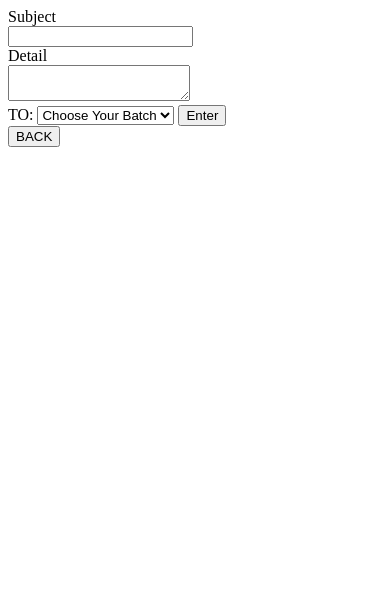
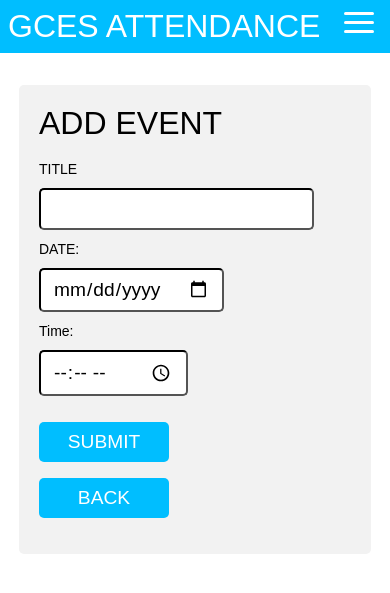
Before and after one commit to Abiral1234/MinorProject1-GCESAttendance, a PHP site: the page made by 1 admin/AddNotice.php in a window 390 px wide. Shown: the top 593 px of the page. Run offline with PHP 8.4, Linux system fonts and the light colour scheme; data that the repository does not hold is empty.

Commit message:
Event and notice changes

```diff
--- a/1 admin/AddNotice.php
+++ b/1 admin/AddNotice.php
@@ -1,43 +1,68 @@
-<?php include_once'../connection.php';?>
+<?php include_once '../connection.php'; ?>
 <!DOCTYPE html>
 <html>
 <head>
-	<title></title>
+	<title>Events</title>
+	<link rel="stylesheet" type="text/css" href="../CSS/AddEvent.css">
 </head>
 <body>
-<form action="" method="POST" class="textform">
-  <span>Subject</span><br>
-  <input type="text" name="subject"><br>
-  <span>Detail</span><br>
-<textarea class="textarea" name="detail"></textarea><br>
-<span>TO:</span>
- <!-- Select Menu for batch imported  from batch table database-->
-<select id="batch_select2" class="batch_select2" name="selected_batch" >
-<option  selected value="No batch selected" >Choose Your Batch</option>
-<?php
-    $sql_select_batch="SELECT * FROM `batch_list`;";
-    $result_batch=mysqli_query($conn ,$sql_select_batch);
-    while($row= mysqli_fetch_assoc($result_batch)){
-?>
-<option required value="<?php echo $row['batchname']?>" name="option_value" >
-    <?php echo $row['batchname'] ;?>
-  </option>
-    <?php }?>
-</select>
-<input  class="btn2" type="submit" name="text_submit" value="Enter">
+<nav class="navbar">
+        <div class="brand-title">Gces Attendance</div>
+        <a href="#" class="toggle-button">
+          <span class="bar"></span>
+          <span class="bar"></span>
+          <span class="bar"></span>
+        </a>
+        <div class="navbar-links">
+            <ul>
+				<li><a href="Home.php">Home</a> </li>
+				<li><a href="view.php">View</a> </li>
+				<li><a href="Statistics.php">Statistics</a> </li>     			   <!-- nav bar -->
+				<li><a href="notice.php">Notice</a></li>
+				<li><a href="../index.php">logout</a> </li>
 
+			</ul>
+        </div>
+	  </nav>
+</header>
+
+<script src="../JS/navbar.js"></script>
+<div class="container">
+<form class="Event" action="" method="POST">
+	<div class="addevent">
+<span class="hello">ADD EVENT</span><br></br>
+	</div>
+	<div class="entertitle">
+<span>TITLE</span><br>
+
+<input type="text" name="title"><br>
+	</div>
+	<div class="enterdate">
+<span>DATE:</span><br>
+<input type="date" class="dateclass" name="date"><br>
+	</div>
+	<div class="entertime">
+	<span>Time:</span><br>
+<input type="time" name="time">
+	</div>
+	<div class="submitbut">
+<input type="submit" class="btn1" name="event_submit">
+	</div>
 </form>
 <?php
-if (isset($_POST['text_submit'])) {
-  $subject=$_POST['subject'];
-  $detail=$_POST['detail'];
-  $datetime1=date("Y-m-d H:i:s");
-  $date=date("Y-m-d");
-  $sql_insert_textnotice="INSERT INTO `text_notice`(subject,detail,datetime,date) VALUES('$subject','$detail','$datetime1','$date')";
-  if($result=mysqli_query($conn , $sql_insert_textnotice)){}
-    else{echo "cannot import";}
-}
+	if (isset($_POST['event_submit'])) {
+	$title=$_POST['title'];
+	$date=$_POST['date'];
+	$time= $_POST['time'];
+	echo $time;
+	$sql_insert_event="INSERT INTO `upcoming_event`(title,date) VALUES('$title','$date')";
+	$result=mysqli_query($conn,$sql_insert_event);
+
+	}
 ?>
-<a href="notice.php"><button>BACK</button></a>
+<div class="backbut">
+<a href="notice.php"><button class="btn1">BACK</button></a>
+</div>
+</div>
 </body>
 </html>
--- /dev/null
+++ b/CSS/AddEvent.css
@@ -0,0 +1,211 @@
+*{
+    margin: 0;
+    padding: 0;
+}
+body{
+	margin: 0;
+	font-family: sans-serif;
+	font-weight: 350;
+}
+.background_image{
+	background: url("../Images/white.jpg");
+	height: 1000px;
+	background-size: cover;
+	position: fixed;
+	right: 0px;
+	left: 0px;
+	z-index: -1;
+}
+.background_image2{
+	background: url("../Images/calender.svg");
+	background-size: cover;
+	width: 1000px;
+	height: 800px;
+	position: fixed;
+	right: 100px;
+	left: 250px;
+	top: 200px;
+	opacity: 0.2;
+	z-index: 0;
+}
+header{
+    background:#00BEFF;
+    }
+
+header::after{
+    content: '';
+    display: table;
+    clear: both;
+}
+
+.navbar {
+display: flex;
+position: relative;
+justify-content: space-between;
+align-items: center;
+background-color: #00BEFF;
+color: white;
+}
+
+.brand-title {
+font-size: 2rem;
+margin: .5rem;
+align-content: center;
+text-transform: uppercase;
+}
+
+.navbar-links {
+height: 100%;
+right: 30px;
+/*margin-right: 30px;*/
+}
+
+.navbar-links ul {
+display: flex;
+margin: 0;
+padding: 0;
+
+}
+
+.navbar-links li {
+list-style: none;
+margin-right: 40px;
+}
+
+.navbar-links li a {
+display: block;
+text-decoration: none;
+text-transform: uppercase;
+color: white;
+padding: 1.65rem;
+font-size: 25px;
+}
+.navbar-links li::before{
+    content: '';
+    display: block;
+    height: 5px;
+    background-color: white;
+    bottom: 0 ;
+    width: 0% ;
+    transition: all ease-in-out 250ms;
+    font-style: bold;
+}
+.navbar-links li:hover::before{
+    width: 100%;
+    background-color: white;
+}
+.navbar-links li:hover{
+    background-color:#319fff;
+}
+
+.toggle-button {
+position: absolute;
+top: .75rem;
+right: 1rem;
+display: none;
+flex-direction: column;
+justify-content: space-between;
+width: 30px;
+height: 21px;
+}
+
+.toggle-button .bar {
+height: 3px;
+width: 100%;
+background-color: white;
+border-radius: 10px;
+}
+
+@media (max-width: 800px) {
+.navbar {
+flex-direction: column;
+align-items: flex-start;
+}
+
+.toggle-button {
+display: flex;
+}
+
+.navbar-links {
+display: none;
+width: 100%;
+}
+
+.navbar-links ul {
+width: 100%;
+flex-direction: column;
+}
+
+.navbar-links ul li {
+text-align: center;
+}
+
+.navbar-links ul li a {
+padding: .5rem 1rem;
+}
+
+.navbar-links.active {
+display: flex;
+}
+}
+
+.container{
+    margin: auto;
+	margin-top: 2rem;
+	width: 38rem;
+	border-radius: 5px;
+	background-color: #f2f2f2;
+	padding: 20px;
+}
+span{
+    font-size: 16px;
+	font-family: 'Poppins', sans-serif;
+}
+.hello{
+	font-size: 32px;
+	font-weight: 600px;
+}
+
+
+input{
+		margin-top: 10px;
+		margin-bottom: 10px;
+		position: relative;
+		padding: 8px 12px;
+		border-color: #000;
+		font-size: 1.2rem;
+		font-family: 'Poppins', sans-serif;
+		border-radius: 5px;
+}
+a{
+	text-decoration: none;
+}
+.btn1{
+    display: block;
+    position: relative;
+    width: 130px;
+    height: 40px;
+	border-radius: 5px;
+    outline: none;
+    border: none;
+    background-image: linear-gradient(to right, #00beff, #00beff);
+    background-size: 200%;
+    color: white;
+    font-size: 1.2rem;
+    font-family: 'Poppins', sans-serif;
+    text-transform: uppercase;
+    margin: 1rem 0;
+    cursor: pointer;
+}
+@media screen and (max-width: 1000px){
+
+	.container{
+		margin: auto;
+		margin-top: 2rem;
+		width: 80%;
+	}
+	span{
+			font-size: 14px;
+			font-family: 'Poppins', sans-serif;
+	}
+}
```
Also changed, not shown: 1 admin/AddEvent.php (+43 -6 lines), 2 teacher/AddEvent.php (+43 -6 lines), 2 teacher/AddNotice.php (+57 -32 lines), CSS/AddNotice.css (added, +227 -0 lines).
